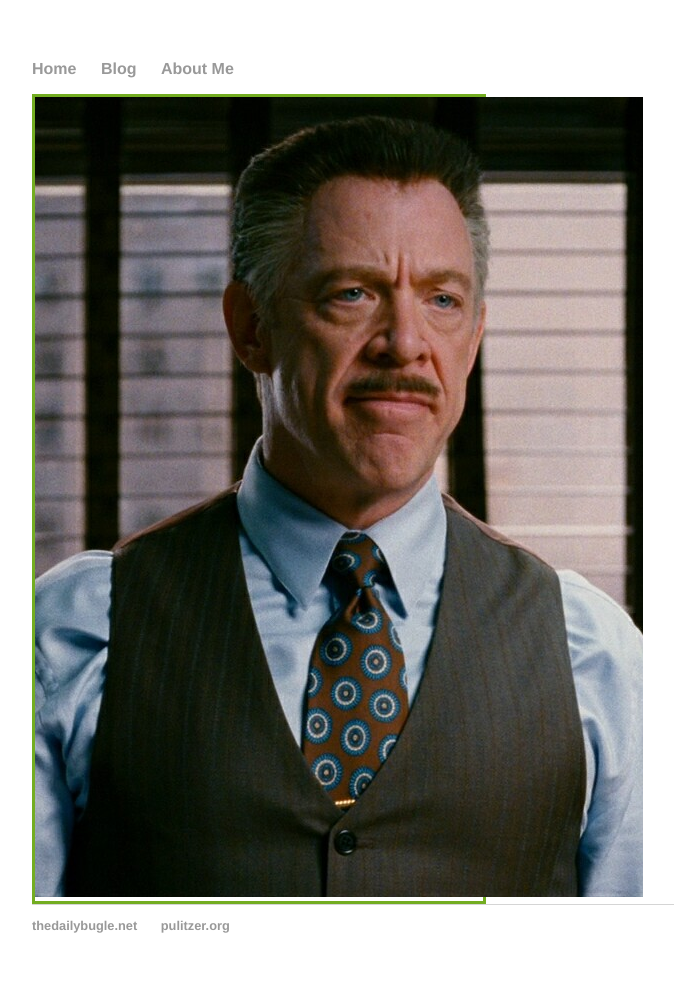
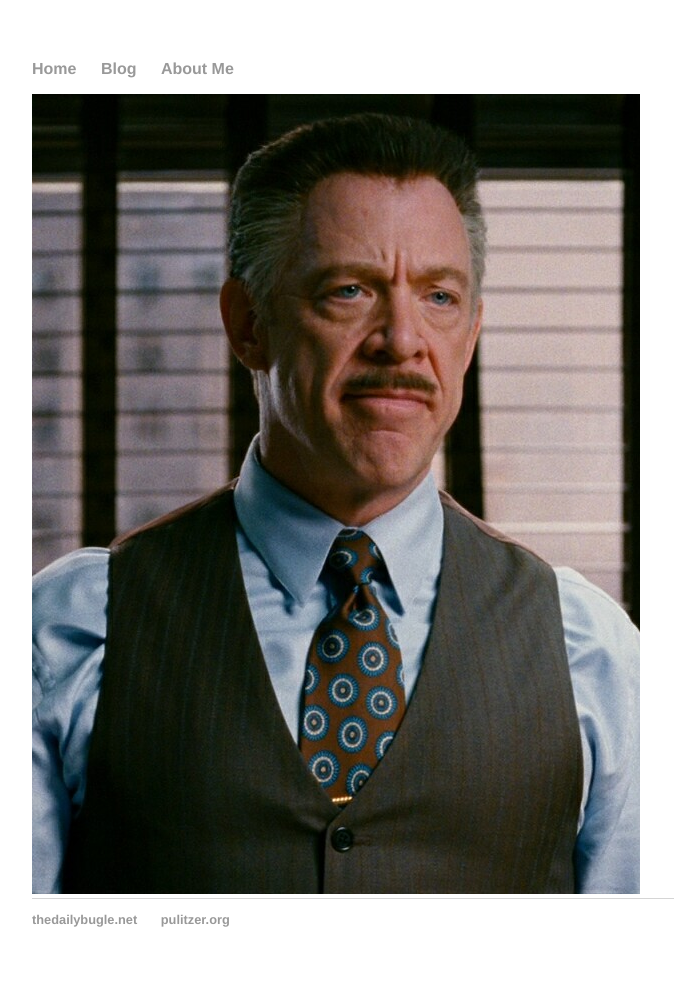
Before and after one commit to Sam-S-Callaghan/Sam-S-Callaghan.github.io, a Jekyll site: the page built from about/index.html, in a window 1280 px wide. Shown: the whole page, without its empty margins (160-834 px from the left). Built offline with Jekyll 4.4.1, drawn with Linux system fonts in a browser that asks for light colours.

Commit message:
Update index.html

```diff
--- a/about/index.html
+++ b/about/index.html
@@ -2,8 +2,7 @@
 layout: default
 title: J Jonah Jameson Speaks
 ---
-<link rel="stylesheet" type="text/css" href="/css/main.css">
 
-<div class="portrait">
+
+
   <img src="../img/my-picture.png">
-</div>
```
